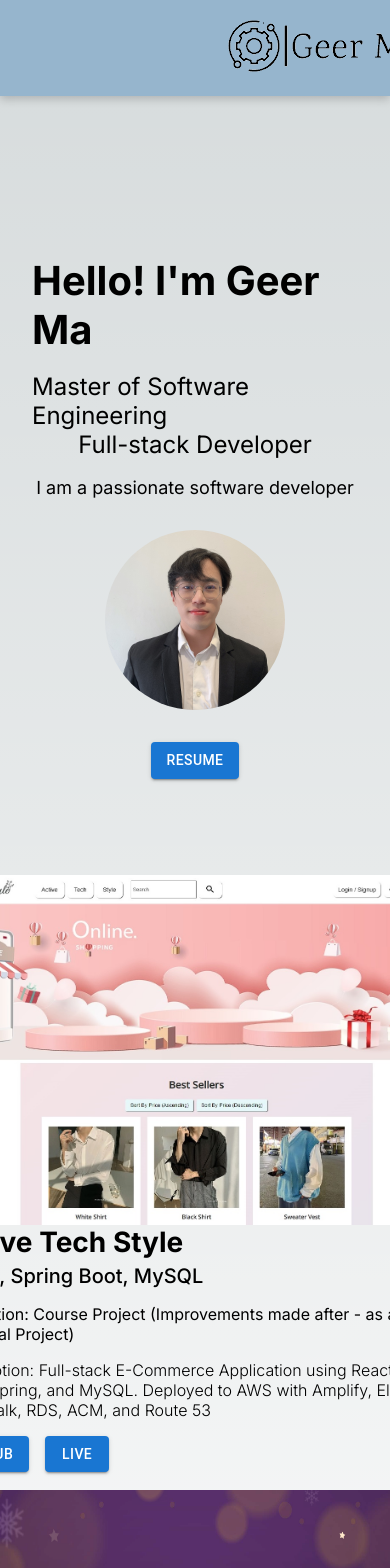
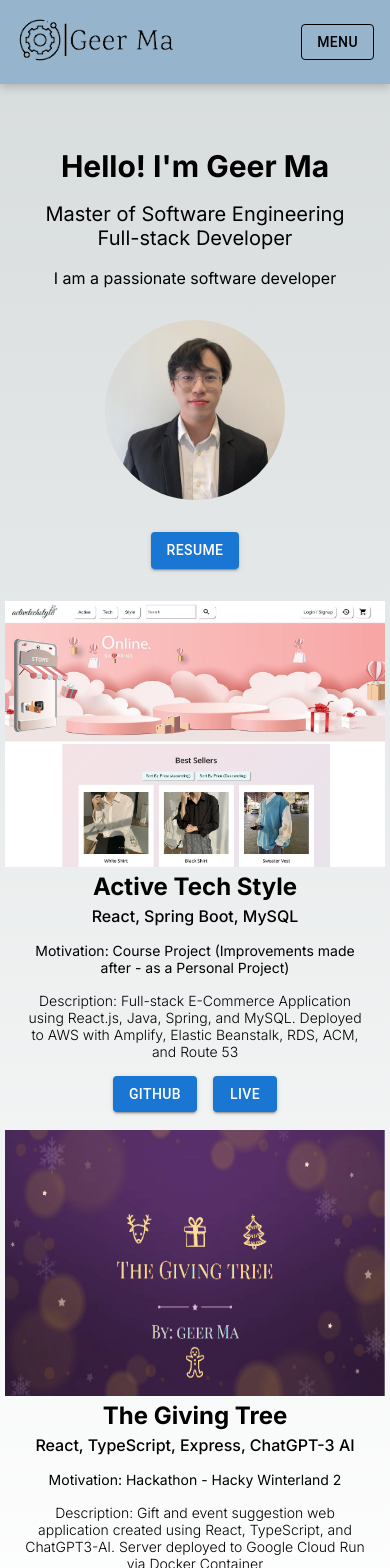
Before and after one commit to geerma/geerma-portfolio, a Next.js app: page / in a window 390 px wide. Shown: the top 1568 px of the page. Built offline with nearby package versions, Linux system fonts and the light colour scheme.

Commit message:
Mobile-responsive homepage complete

```diff
--- a/components/Homepageproject/Homepageproject.tsx
+++ b/components/Homepageproject/Homepageproject.tsx
@@ -6,6 +6,7 @@ import React from "react";
 import { Inter } from "@next/font/google";
 const inter = Inter({ subsets: ["latin"] });
 import styles from "../../styles/Individualproject.module.css";
+import { Box } from "@mui/system";
 
 type HomepageprojectsProps = {
   projectImage: StaticImageData;
@@ -41,12 +42,14 @@ const Homepageproject = ({
           />
         </Grid>
         <Grid xs={12} sm={12} md={12} lg={6} xl={6}>
+          <Box mx={2}>
             <div className={styles.project_text}>
               <h2 className={inter.className}>{projectName}</h2>
               <h3 className={inter.className}>{projectTechStack}</h3>
               <h4 className={inter.className}>Motivation: {projectMotivation}</h4>
               <p className={inter.className}>Description: {projectDescription}</p>
             </div>
+          </Box>
           <div className={styles.project_buttons}>
           <a href={projectGithubLink}><Button className={styles.github_button} variant="contained" color="primary">Github</Button></a>
           <a href={projectLiveLink}><Button className={styles.live_button} variant="contained" color="primary">Live</Button></a>
--- a/components/Navbar/Navbar.tsx
+++ b/components/Navbar/Navbar.tsx
@@ -7,7 +7,6 @@ const inter = Inter({ subsets: ["latin"] });
 import styles from "../../styles/Navbar.module.css";
 
 import { Button, Menu, MenuItem } from "@mui/material";
-import logoImage from "../../public/geerma_logo.png";
 
 const Navbar = () => {
   const [anchorEl, setAnchorEl] = React.useState<null | HTMLElement>(null);
@@ -48,6 +47,7 @@ const Navbar = () => {
     <div className={styles.navbar}>
       <div className={styles.logo}>
         <Image
+          className={styles.logoimage}
           src="/logo_smooth_thin.png"
           alt="Geer Ma Logo Image"
           width={200}
--- a/styles/Home.module.css
+++ b/styles/Home.module.css
@@ -12,6 +12,7 @@
   display: flex;
   flex-direction: column;
   justify-content: center;
+  text-align: center;
   align-items: center;
   position: relative;
   padding: 2rem 0;
@@ -22,6 +23,7 @@
 }
 
 .center h2 {
+  font-size: 24px;
   font-weight: 400;
 }
 
@@ -33,41 +35,6 @@
 .profile {
   border-radius: 100%;
   margin: 2rem;
-}
-
-/*  */
-
-.grid {
-  display: grid;
-  grid-template-columns: repeat(4, minmax(25%, auto));
-  width: var(--max-width);
-  max-width: 100%;
-}
-
-.card {
-  padding: 1rem 1.2rem;
-  border-radius: var(--border-radius);
-  background: rgba(var(--card-rgb), 0);
-  border: 1px solid rgba(var(--card-border-rgb), 0);
-  transition: background 200ms, border 200ms;
-}
-
-.card span {
-  display: inline-block;
-  transition: transform 200ms;
-}
-
-.card h2 {
-  font-weight: 600;
-  margin-bottom: 0.7rem;
-}
-
-.card p {
-  margin: 0;
-  opacity: 0.6;
-  font-size: 0.9rem;
-  line-height: 1.5;
-  max-width: 30ch;
 }
 
 /* Enable hover only on non-touch devices */
@@ -93,6 +60,21 @@
 }
 
 /* Mobile */
+
+@media (max-width: 500px) {
+  .center h1 {
+    font-size: 30px;
+  }
+
+  .center h2 {
+    font-size: 20px;
+  }
+
+  .center p {
+    font-size: 16px;
+  }
+}
+
 @media (max-width: 700px) {
   .project_picture {
     display: flex;
@@ -109,80 +91,6 @@
 
   .project_buttons {
     text-align: center;
-  }
-
-  .content {
-    padding: 4rem;
-  }
-
-  .grid {
-    grid-template-columns: 1fr;
-    margin-bottom: 120px;
-    max-width: 320px;
-    text-align: center;
-  }
-
-  .card {
-    padding: 1rem 2.5rem;
-  }
-
-  .card h2 {
-    margin-bottom: 0.5rem;
-  }
-
-  .center {
-    padding: 8rem 0 6rem;
-  }
-
-  .center::before {
-    transform: none;
-    height: 300px;
-  }
-
-  .description {
-    font-size: 0.8rem;
-  }
-
-  .description a {
-    padding: 1rem;
-  }
-
-  .description p,
-  .description div {
-    display: flex;
-    justify-content: center;
-    position: fixed;
-    width: 100%;
-  }
-
-  .description p {
-    align-items: center;
-    inset: 0 0 auto;
-    padding: 2rem 1rem 1.4rem;
-    border-radius: 0;
-    border: none;
-    border-bottom: 1px solid rgba(var(--callout-border-rgb), 0.25);
-    background: linear-gradient(
-      to bottom,
-      rgba(var(--background-start-rgb), 1),
-      rgba(var(--callout-rgb), 0.5)
-    );
-    background-clip: padding-box;
-    backdrop-filter: blur(24px);
-  }
-
-  .description div {
-    align-items: flex-end;
-    pointer-events: none;
-    inset: auto 0 0;
-    padding: 2rem;
-    height: 200px;
-    background: linear-gradient(
-      to bottom,
-      transparent 0%,
-      rgb(var(--background-end-rgb)) 40%
-    );
-    z-index: 1;
   }
 }
 
@@ -210,23 +118,3 @@
     grid-template-columns: repeat(2, 50%);
   }
 }
-
-@media (prefers-color-scheme: dark) {
-  .vercelLogo {
-    filter: invert(1);
-  }
-
-  .logo,
-  .thirteen img {
-    filter: invert(1) drop-shadow(0 0 0.3rem #ffffff70);
-  }
-}
-
-@keyframes rotate {
-  from {
-    transform: rotate(360deg);
-  }
-  to {
-    transform: rotate(0deg);
-  }
-}
--- a/styles/Individualproject.module.css
+++ b/styles/Individualproject.module.css
@@ -7,6 +7,7 @@
 
 .project_text h2 {
   font-size: 28px;
+  margin-top: 5px;
 }
 
 .project_text h3 {
@@ -27,6 +28,10 @@
   margin-top: 1rem;
 }
 
+.project_buttons {
+  text-align: center;
+}
+
 .project_buttons .github_button {
   margin-top: 1rem;
   margin-left: 0rem;
@@ -35,6 +40,36 @@
 .project_buttons .live_button {
   margin-top: 1rem;
   margin-left: 1rem;
+}
+
+@media (max-width: 500px) {
+
+  .project_picture {
+    width: 380px;
+    height: 266px;
+  }
+
+  .project_text h2 {
+    font-size: 24px;
+  }
+
+  .project_text h3 {
+    font-size: 16px;
+  }
+
+  .project_text h4 {
+    font-size: 14px;
+  }
+
+  .project_text p {
+    font-size: 14px;
+  }
+}
+
+@media screen and (max-width: 1200px) {
+  .project_text {
+    text-align: center;
+  }
 }
 
 /* Project Page Projects */
--- a/styles/Navbar.module.css
+++ b/styles/Navbar.module.css
@@ -30,3 +30,31 @@
   font-weight: 450;
   line-height: 18px;
 }
+
+/* Small mobile */
+@media (max-width: 500px) {
+  .logo {
+    margin-left: 1rem;
+
+  }
+
+  .logoimage {
+    width: 160px;
+    height: 48px;
+  }
+
+  .navbuttons {
+    margin-right: 1rem;
+  }
+}
+
+/* larger mobile */
+@media (min-width: 501px) and (max-width: 850px) {
+  .logo {
+    margin-left: 4rem;
+  }
+
+  .navbuttons {
+    margin-right: 4rem;
+  }
+}
```
Lines whose indentation alone changed are shown as unchanged.
